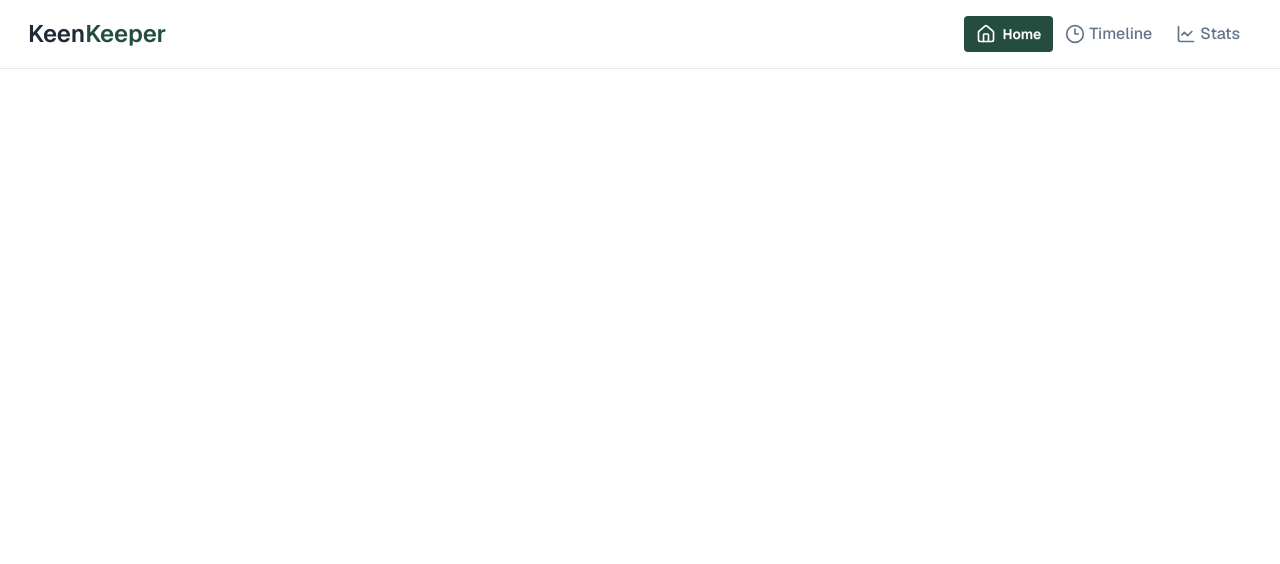
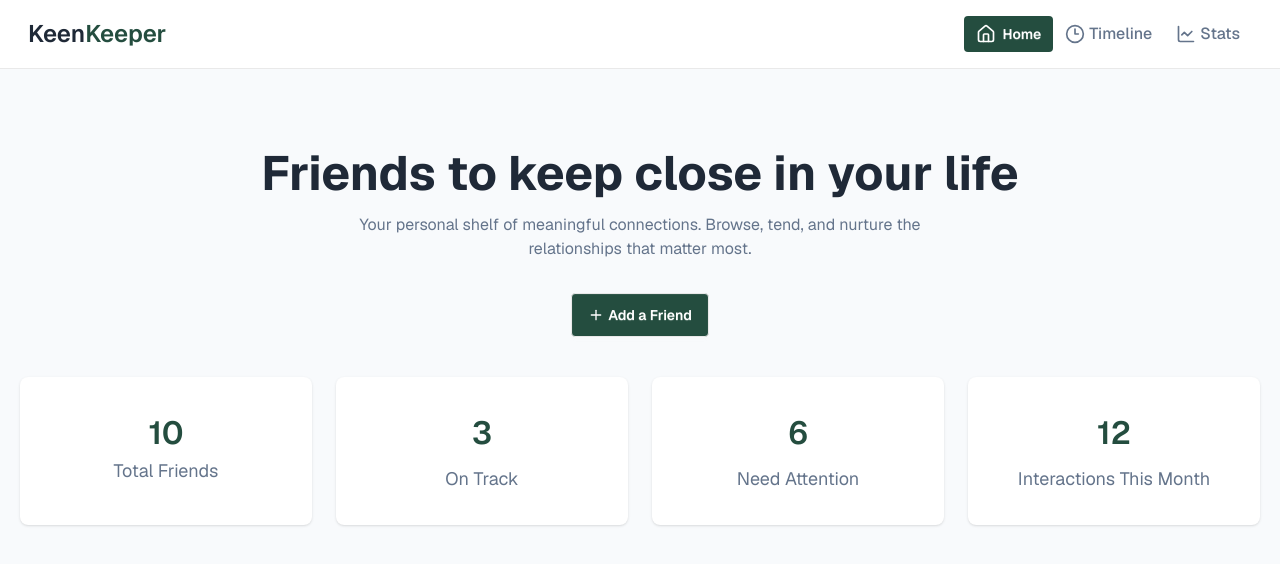
Before and after one commit to alfu-git/module-42-a-07, a React (Vite) app: page / in a window 1280 px wide. Shown: the top 564 px of the page. Built offline with nearby package versions, Linux system fonts and the light colour scheme.

Commit message:
banner done

```diff
--- /dev/null
+++ b/src/components/homepage/banner/Banner.jsx
@@ -0,0 +1,67 @@
+import { Plus } from "lucide-react";
+import React from "react";
+
+const Banner = () => {
+  return (
+    <section className="container mx-auto px-5 pt-20">
+      <div>
+        <div className="pb-20 border-b border-[#E9E9E9]">
+          <div className="flex flex-col items-center">
+            <div className="mb-8 text-center">
+              <h1 className="mb-4 text-5xl font-bold text-[#1F2937]">
+                Friends to keep close in your life
+              </h1>
+              <p className="text-[#64748B] max-w-150 mx-auto">
+                Your personal shelf of meaningful connections. Browse, tend, and
+                nurture the relationships that matter most.
+              </p>
+            </div>
+
+            <div>
+              <button className="btn px-4 h-11 bg-[#244D3F] rounded-sm text-base-100 font-semibold flex gap-1 items-center">
+                <span>
+                  <Plus size={16} />
+                </span>
+                <span>Add a Friend</span>
+              </button>
+            </div>
+          </div>
+
+          <div className="mt-10 grid gap-6 grid-cols-1 sm:grid-cols-2 xl:grid-cols-4">
+            <div className="p-8 bg-base-100 rounded-lg shadow text-center">
+              <span className="text-[32px] font-semibold text-[#244D3F] flex flex-col gap-y-2 items-center justify-center">
+                10
+              </span>
+              <span className="text-lg text-[#64748B]">Total Friends</span>
+            </div>
+
+            <div className="p-8 bg-base-100 rounded-lg shadow text-center flex flex-col gap-y-2 items-center justify-center">
+              <span className="text-[32px] font-semibold text-[#244D3F]">
+                3
+              </span>
+              <span className="text-lg text-[#64748B]">On Track</span>
+            </div>
+
+            <div className="p-8 bg-base-100 rounded-lg shadow text-center flex flex-col gap-y-2 items-center justify-center">
+              <span className="text-[32px] font-semibold text-[#244D3F]">
+                6
+              </span>
+              <span className="text-lg text-[#64748B]">Need Attention</span>
+            </div>
+
+            <div className="p-8 bg-base-100 rounded-lg shadow text-center flex flex-col gap-y-2 items-center justify-center">
+              <span className="text-[32px] font-semibold text-[#244D3F]">
+                12
+              </span>
+              <span className="text-lg text-[#64748B]">
+                Interactions This Month
+              </span>
+            </div>
+          </div>
+        </div>
+      </div>
+    </section>
+  );
+};
+
+export default Banner;
--- a/src/layout/RootLayout.jsx
+++ b/src/layout/RootLayout.jsx
@@ -4,9 +4,14 @@ import Navbar from "../components/shared/navbar/Navbar";
 
 const RootLayout = () => {
   return (
-    <div>
-      <Navbar />
-      <Outlet />
+    <div className="flex flex-col min-h-screen">
+      <header>
+        <Navbar />
+      </header>
+
+      <main className="bg-[#F8FAFC] flex-1">
+        <Outlet />
+      </main>
     </div>
   );
 };
--- a/src/pages/homePage/HomePage.jsx
+++ b/src/pages/homePage/HomePage.jsx
@@ -1,9 +1,10 @@
 import React from 'react';
+import Banner from '../../components/homepage/banner/Banner';
 
 const HomePage = () => {
   return (
     <div>
-
+      <Banner />
     </div>
   );
 };
--- a/src/routes/Routes.jsx
+++ b/src/routes/Routes.jsx
@@ -1,7 +1,7 @@
 import React from 'react';
 import { createBrowserRouter } from 'react-router';
 import RootLayout from '../layout/RootLayout';
-import HomePage from '../pages/homepage/HomePage';
+import HomePage from '../pages/homePage/HomePage';
 import TimelinePage from '../pages/timelinePage/TimelinePage';
 import StatsPage from '../pages/statsPage/StatsPage';
 
```
